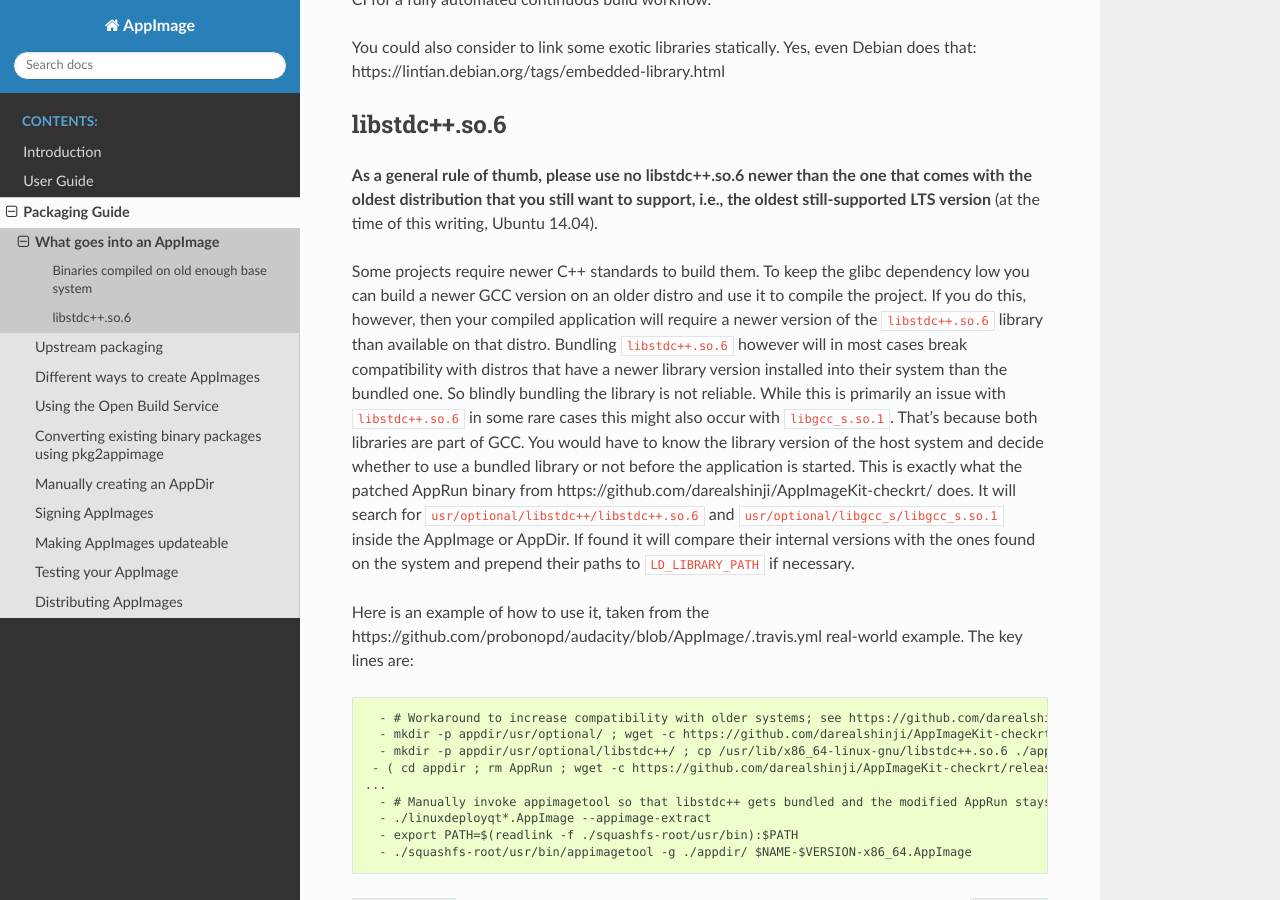
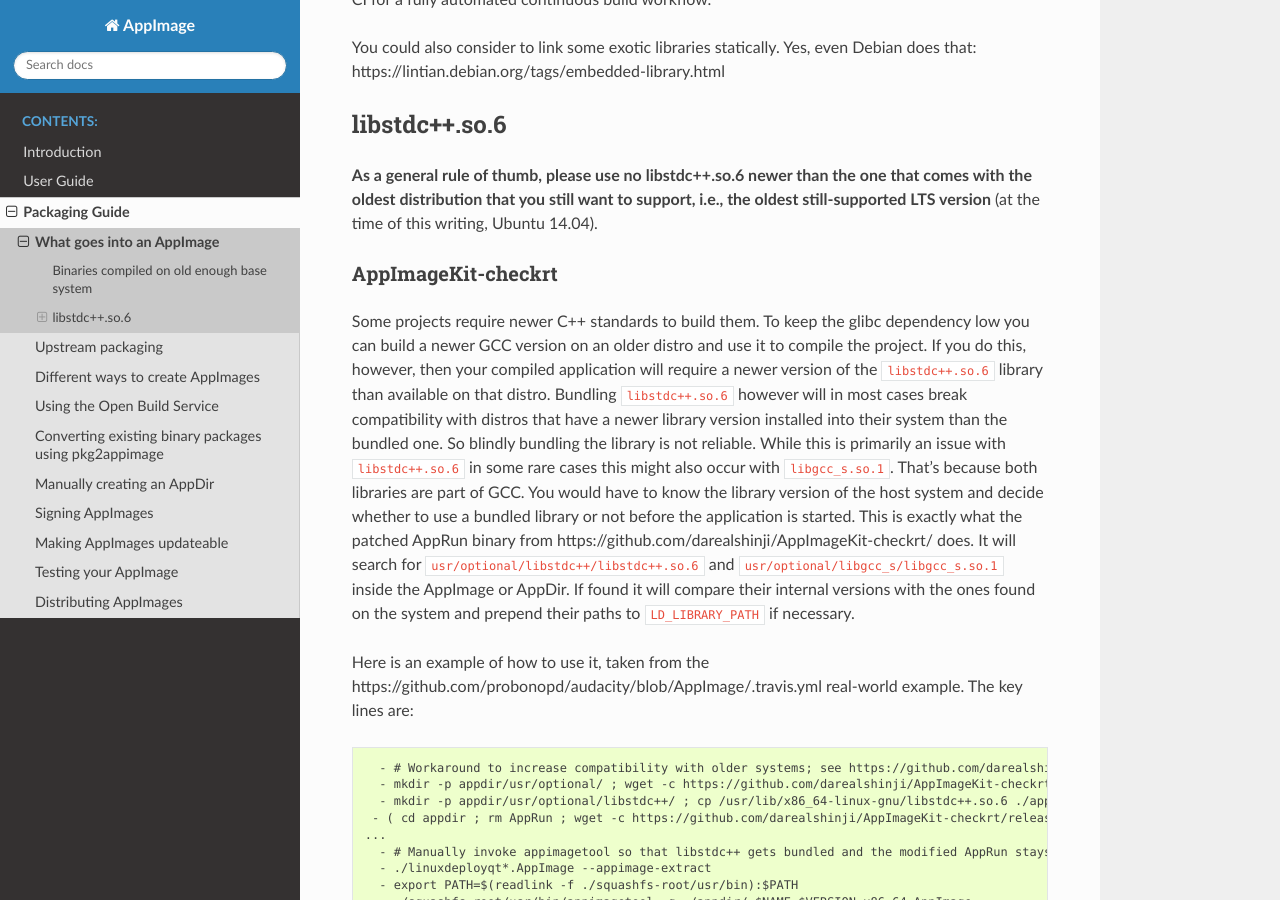
Before and after one commit to AppImage/docs.appimage.org, a Sphinx documentation site: the page built from source/packaging-guide/ingredients.md, in a window 1280 px wide and 900 px high, scrolled down 1304 px. Built offline with Sphinx 7.4.7 and the Read the Docs theme 2.0.0, drawn with Linux system fonts in a browser that asks for light colours.

Commit message:
Update ingredients.md

```diff
--- a/source/packaging-guide/ingredients.md
+++ b/source/packaging-guide/ingredients.md
@@ -39,6 +39,8 @@
 
 __As a general rule of thumb, please use no libstdc++.so.6 newer than the one that comes with the oldest distribution that you still want to support, i.e., the oldest still-supported LTS version__ (at the time of this writing, Ubuntu 14.04).
 
+### AppImageKit-checkrt
+
 Some projects require newer C++ standards to build them. To keep the glibc dependency low you can
 build a newer GCC version on an older distro and use it to compile the project. If you do this, however, then your compiled application will require a newer version of the `libstdc++.so.6` library than available on that distro. Bundling `libstdc++.so.6` however will in most cases break compatibility with distros that have a newer library version installed into their system than the bundled one. So blindly bundling the library is not reliable. While this is primarily an issue with `libstdc++.so.6` in some rare cases this might also occur with `libgcc_s.so.1`. That's because both libraries are part of GCC. You would have to know the library version of the host system and decide whether to use a bundled library or not before the application is started. This is exactly what the patched AppRun binary from https://github.com/darealshinji/AppImageKit-checkrt/ does. It will search for `usr/optional/libstdc++/libstdc++.so.6` and `usr/optional/libgcc_s/libgcc_s.so.1` inside the AppImage or AppDir. If found it will compare their internal versions with the ones found on the system and prepend their paths to `LD_LIBRARY_PATH` if necessary.
 
```
